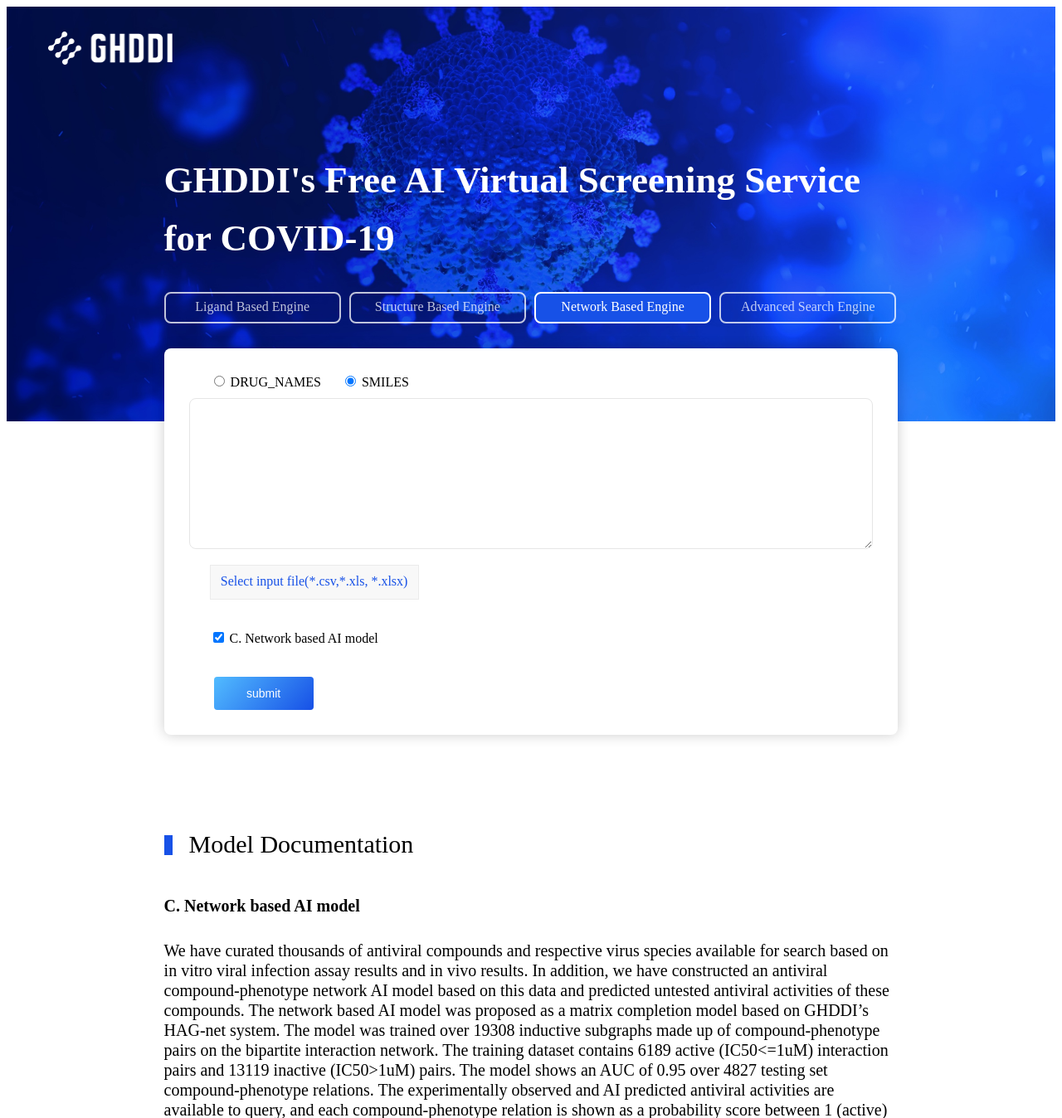
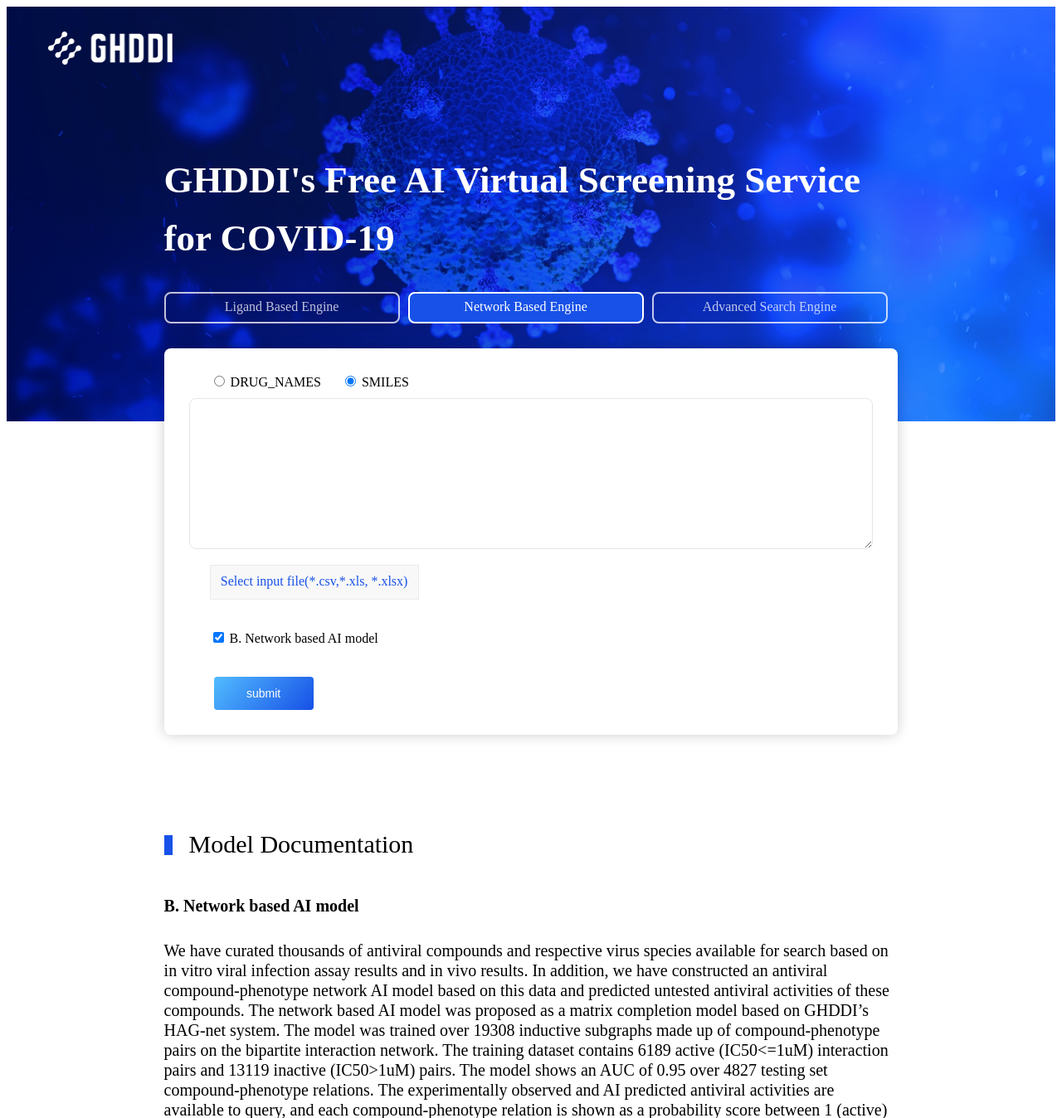
Before and after one commit to wxy0810500/deep_molecule_engine_client, a Django app: page /covid19/service/prediction/network/ in a window 1280 px wide. Shown: the top 1348 px of the page at 83% size. Run offline with Django 3.2, Linux system fonts and the light colour scheme; parts of the project's set-up code (start-up, migrations or seed data) failed here and were passed over.

Commit message:
inactive structure_based model

```diff
--- a/advancedSearch/templates/searchInput.html
+++ b/advancedSearch/templates/searchInput.html
@@ -3,7 +3,7 @@
     {% load static %}
         <div class="title">Documentation</div>
 
-        <h4>D. Advanced Search on Antiviral Phenotypic Network</h4>
+        <h4>C. Advanced Search on Antiviral Phenotypic Network</h4>
         <t1>We have curated over 9000 antiviral compounds and respective virus species available for search based on in vitro viral infection assay results (EC50<=1uM) and in vivo results</t1>
         <img class="" src="{% static "imgs/antiviral_data_analysis.png" %}" width="100%">
 
--- a/common_static/css/main.css
+++ b/common_static/css/main.css
@@ -141,7 +141,7 @@
 .crumbs .service-type-items a li{
     /*width: 200px;*/
     /* model 选择框宽度 */
-    width: calc(25% - 8px);
+    width: calc(33% - 8px);
     height: 38px;
     line-height: 32px;
     margin-left: 10px;
--- a/configuration/prod_server_config.json
+++ b/configuration/prod_server_config.json
@@ -31,8 +31,8 @@
       ]
     },
     "network": {
-      "C-Network-based": [
-        "C. Network based AI model",
+      "B-Network-based": [
+        "B. Network based AI model",
         7006
       ]
     }
--- a/configuration/test_server_config.json
+++ b/configuration/test_server_config.json
@@ -31,8 +31,8 @@
       ]
     },
     "network": {
-      "C-Network-based": [
-        "C. Network based AI model",
+      "B-Network-based": [
+        "B. Network based AI model",
         7006
       ]
     }
--- a/prediction/templates/networkBasedInput.html
+++ b/prediction/templates/networkBasedInput.html
@@ -3,7 +3,7 @@
     {% load static %}
         <div class="title">Model Documentation</div>
 
-        <h4>C. Network based AI model</h4>
+        <h4>B. Network based AI model</h4>
         <t1>We have curated thousands of antiviral compounds and respective virus species available for search based on in vitro viral infection assay results and in vivo results. In addition, we have constructed an antiviral compound-phenotype network AI model based on this data and predicted untested antiviral activities of these compounds. The network based AI model was proposed as a matrix completion model based on GHDDI’s HAG-net system. The model was trained over 19308 inductive subgraphs made up of compound-phenotype pairs on the bipartite interaction network. The training dataset contains 6189 active (IC50<=1uM) interaction pairs and 13119 inactive (IC50>1uM) pairs. The model shows an AUC of 0.95 over 4827 testing set compound-phenotype relations. The experimentally observed and AI predicted antiviral activities are available to query, and each compound-phenotype relation is shown as a probability score between 1 (active) and 0 (inactive).</t1>
 
 {% endblock %}
--- a/prediction/views.py
+++ b/prediction/views.py
@@ -8,7 +8,6 @@
 from .predictionTask import PredictionTaskRet
 from .forms import *
 from deep_engine_client.sysConfig import *
-from typing import Dict
 from deep_engine_client.exception import *
 from deep_engine_client.tables import InvalidInputsTable
 from pyexcel import Book
--- a/templates/publicTopAndRoot.html
+++ b/templates/publicTopAndRoot.html
@@ -28,7 +28,7 @@
             <nav class="crumbs">
                 <ul class="service-type-items clearfix">
                     <a href="{% url 'prediction_index' sType='ligand'%}"><li class="service-type-item">Ligand Based Engine</li></a>
-                    <a href="{% url 'prediction_index' sType='structure'%}"><li class="service-type-item {{ psStatus }}">Structure Based Engine</li></a>
+{#                    <a href="{% url 'prediction_index' sType='structure'%}"><li class="service-type-item {{ psStatus }}">Structure Based Engine</li></a>#}
                     <a href="{% url 'prediction_index' sType='network'%}"><li class="service-type-item {{ pnStatus }}">Network Based Engine</li></a>
                     <a href="{% url 'search_index'%}"><li class="service-type-item {{ sStatus }}">Advanced Search Engine</li></a>
                 </ul>
```
